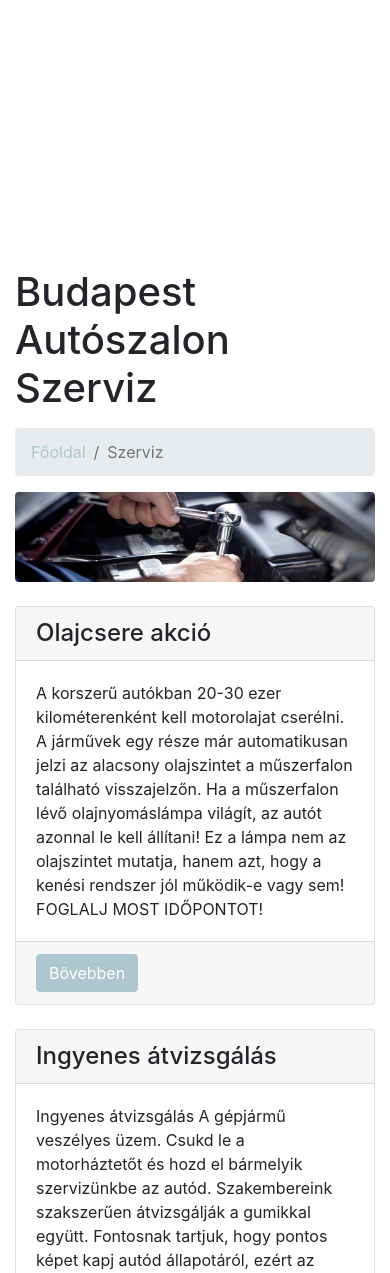
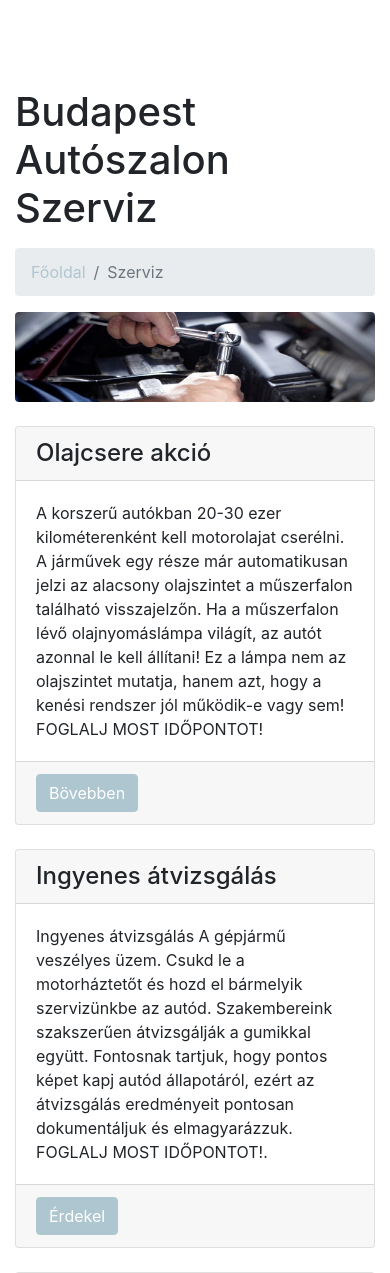
Before and after one commit to secretbitsp/Bpomg1, a Django app: page /szerviz/ in a window 390 px wide. Shown: the part 56-1329 px from the top of the page. Run offline with Django 3.2, Linux system fonts and the light colour scheme; some libraries are stand-ins or nearby versions.

Commit message:
felso resz mobilon jo

```diff
--- a/static/css/modern-business.css
+++ b/static/css/modern-business.css
@@ -1,6 +1,6 @@
 
 body {
-  padding-top: 300px;
+  padding-top: 120px;
 }
 
 @media (min-width: 992px) {
```
